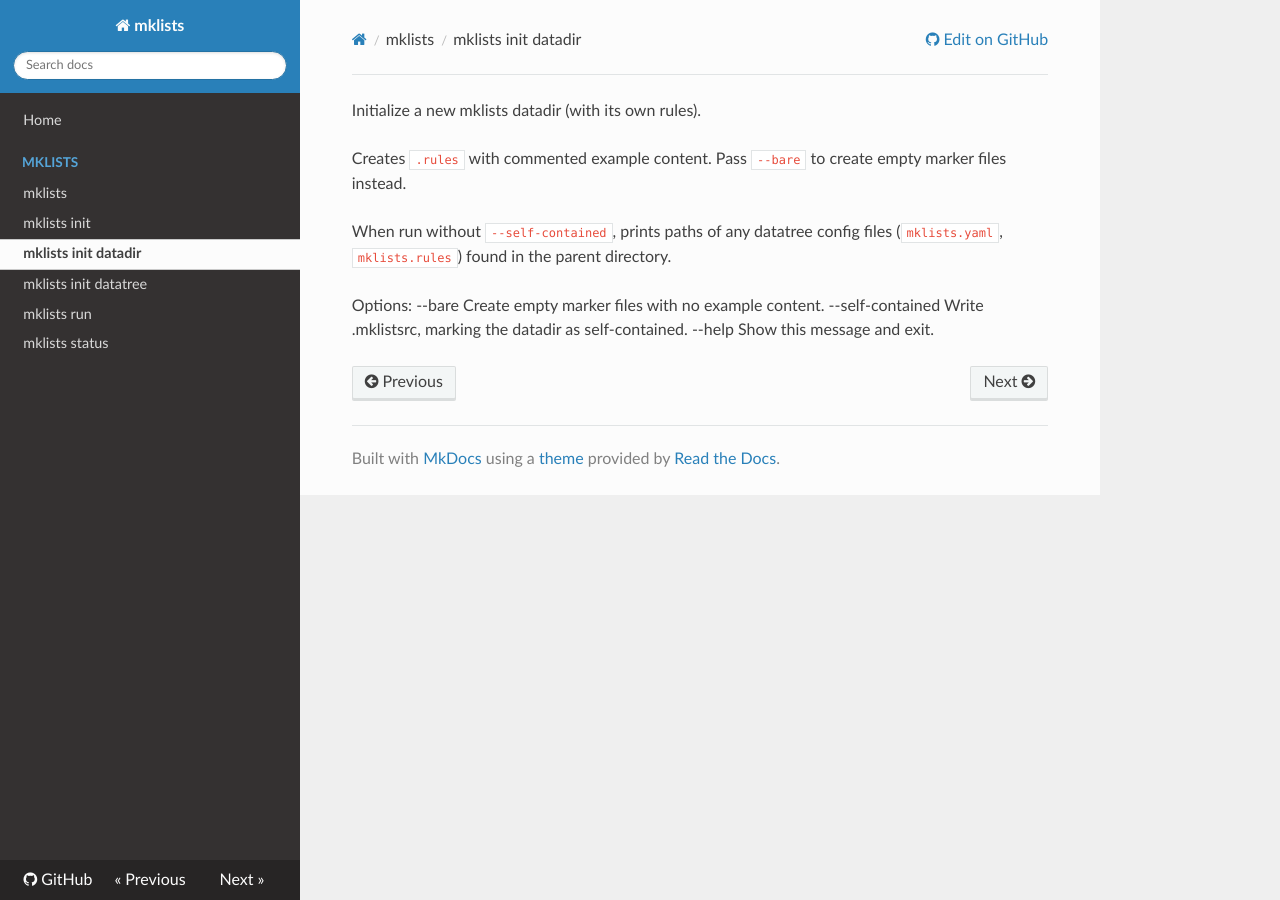
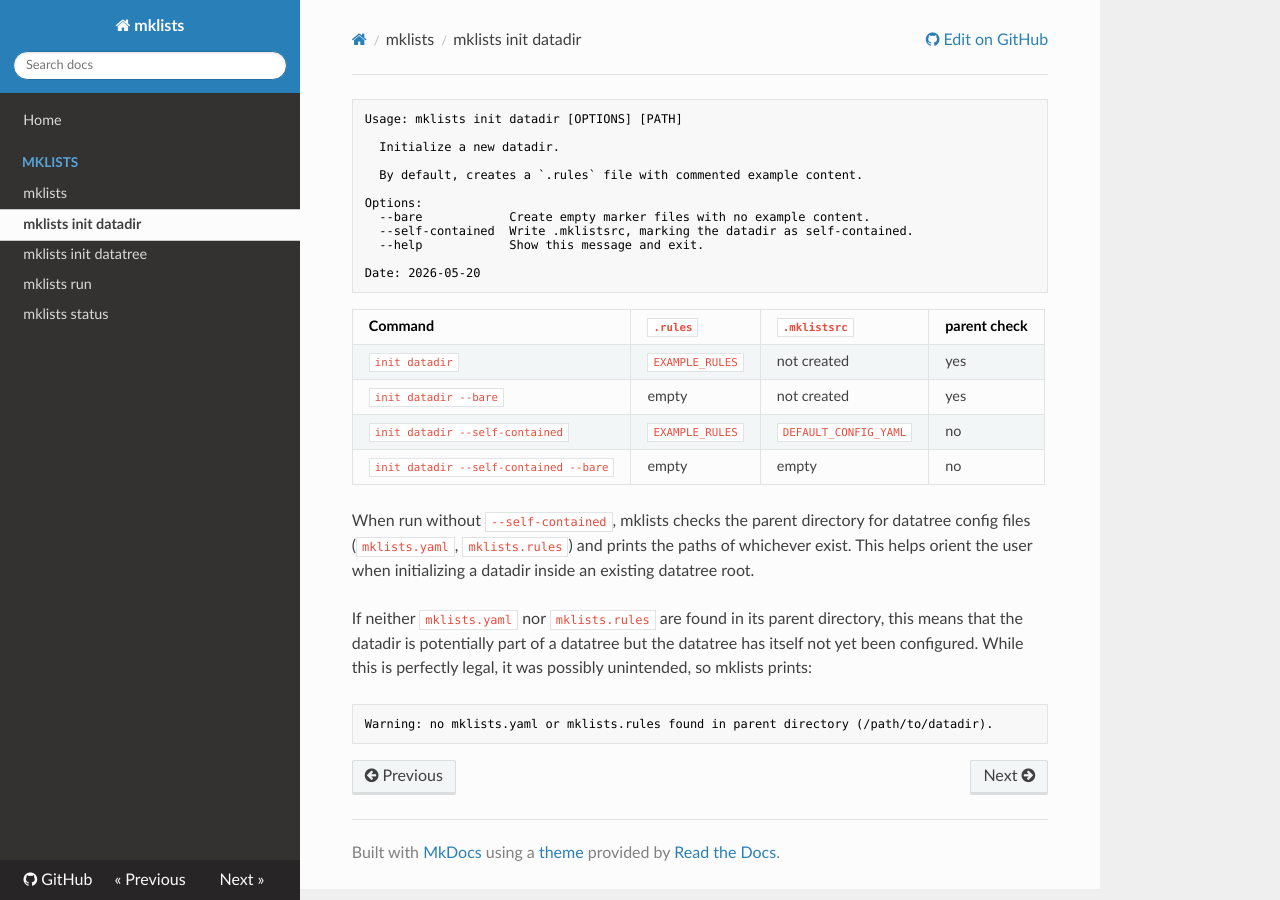
Before and after one commit to tombaker/mklists, an MkDocs documentation site: the page built from docs/mklists/mklists_init_datadir.md, in a window 1280 px wide. Built offline with MkDocs 1.6.1, drawn with Linux system fonts in a browser that asks for light colours; nearby versions of some CDN libraries.

Commit message:
docs/ for mklists init

````diff
--- a/docs/mklists/mklists_init_datadir.md
+++ b/docs/mklists/mklists_init_datadir.md
@@ -1,14 +1,33 @@
+```
 Usage: mklists init datadir [OPTIONS] [PATH]
 
-  Initialize a new mklists datadir (with its own rules).
+  Initialize a new datadir.
 
-  Creates `.rules` with commented example content. Pass `--bare` to create
-  empty marker files instead.
-
-  When run without `--self-contained`, prints paths of any datatree config
-  files (`mklists.yaml`, `mklists.rules`) found in the parent directory.
+  By default, creates a `.rules` file with commented example content.
 
 Options:
   --bare            Create empty marker files with no example content.
   --self-contained  Write .mklistsrc, marking the datadir as self-contained.
   --help            Show this message and exit.
+
+Date: 2026-05-20
+```
+| Command | `.rules` | `.mklistsrc` | parent check |
+|---|---|---|---|
+| `init datadir` | `EXAMPLE_RULES` | not created | yes |
+| `init datadir --bare` | empty | not created | yes |
+| `init datadir --self-contained` | `EXAMPLE_RULES` | `DEFAULT_CONFIG_YAML` | no |
+| `init datadir --self-contained --bare` | empty | empty | no |
+
+When run without `--self-contained`, mklists checks the parent directory for
+datatree config files (`mklists.yaml`, `mklists.rules`) and prints the paths of
+whichever exist. This helps orient the user when initializing a datadir inside
+an existing datatree root.
+
+If neither `mklists.yaml` nor `mklists.rules` are found in its parent directory,
+this means that the datadir is potentially part of a datatree but the datatree
+has itself not yet been configured. While this is perfectly legal, it was possibly
+unintended, so mklists prints:
+```
+Warning: no mklists.yaml or mklists.rules found in parent directory (/path/to/datadir).
+```
--- a/mkdocs.yml
+++ b/mkdocs.yml
@@ -12,7 +12,6 @@ nav:
   - Home: index.md
   - mklists:
     - mklists: mklists/index.md
-    - mklists init: mklists/mklists_init.md
     - mklists init datadir: mklists/mklists_init_datadir.md
     - mklists init datatree: mklists/mklists_init_datatree.md
     - mklists run: mklists/mklists_run.md
````
Also changed, not shown: CLAUDE.md (+9 -3 lines), docs/mklists/mklists_init.md (deleted, +0 -10 lines), docs/mklists/mklists_init_datatree.md (+15 -4 lines), mklists_init.md (deleted, +0 -35 lines), 1 other file.
